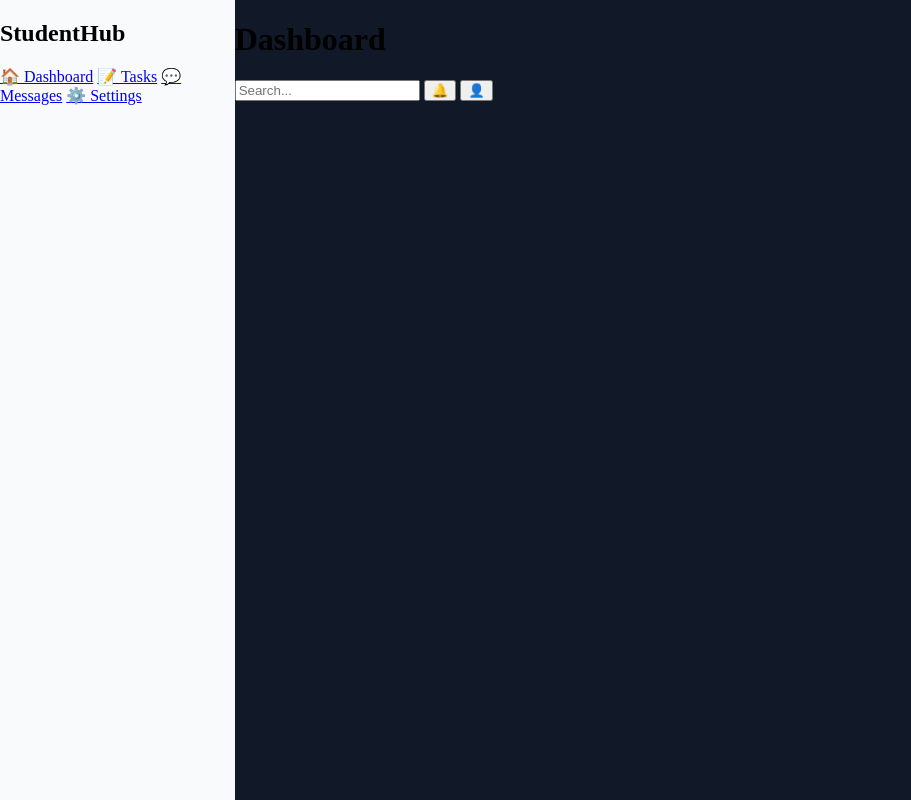
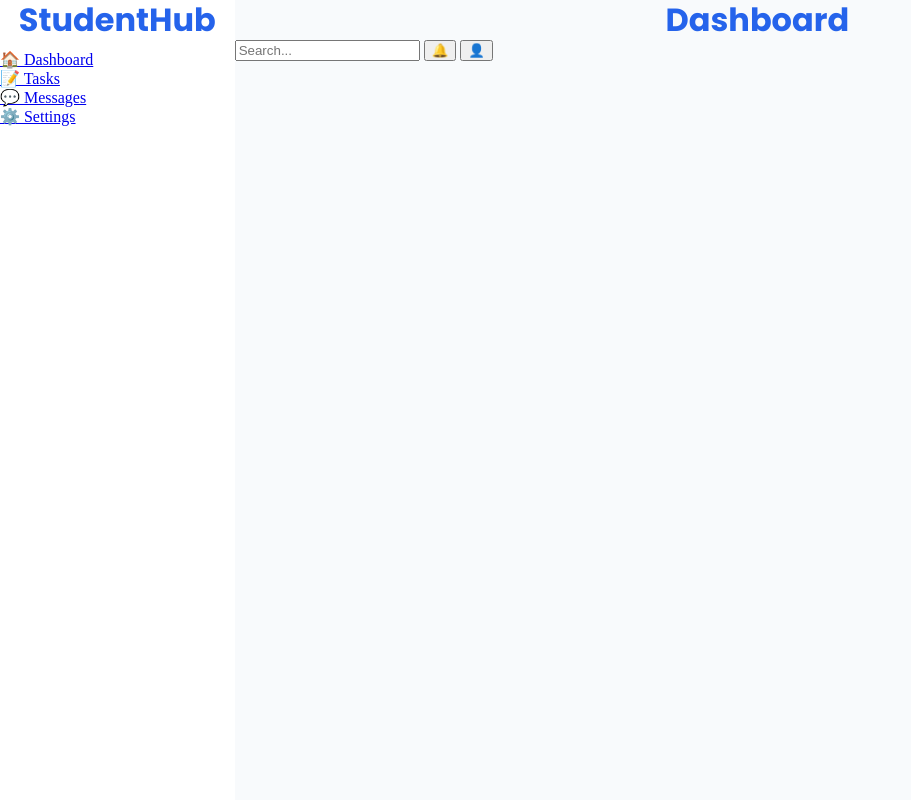
Before and after one commit to Hexline/student-hub, a Python web app: template app/templates/base.html in a window 1280 px wide. Shown: the whole page, without its empty margins (0-911 px from the left). Run offline with Jinja, Linux system fonts and the light colour scheme; the template is opened without the code that fills it, so the values that code supplies are empty.

Commit message:
Initial commit - upload existing project

```diff
--- a/app/static/base.css
+++ b/app/static/base.css
@@ -1,3 +1,5 @@
+@import url('https://fonts.googleapis.com/css2?family=Poppins:ital,wght@0,100;0,200;0,300;0,400;0,500;0,600;0,700;0,800;0,900;1,100;1,200;1,300;1,400;1,500;1,600;1,700;1,800;1,900&display=swap');
+
 :root {
     --primary: #2563EB;
     --accent: #22C55E;
@@ -16,19 +18,47 @@
 }
 
 .sidebar{
+    display: flex;
+    flex-direction: column;
     width: 18.333333333%;
     height: 100vh;
-    background-color: var(--background-default);
+    background-color: var(--background-elevated);
     border-right-color: var(--border-subtle);
 }
 
-.header {
-    width: 81.6666666667%;
+.sidebar-logo {
+    width: 1;
     height: 6.25%;
 }
+
+h1 {
+    font-family: 'Poppins';
+    font-weight: bold;
+    font-size: 32px;
+    line-height: 40px;
+    letter-spacing: -1%;
+    text-align: center;
+    color: var(--primary);
+    margin: 0;
+}
+
+.sidebar-nav {
+    display: flex;
+    flex-direction: column  ;
+}
+
+.header {
+    width: 1;
+    height: 6.25%;
+}
+
 .main-content {
     width: 81.6666666667%;
-    background-color: #111827;
+    background-color: var(--background-default);
+}
+
+nav {
+    width: 100vw;
 }
 
 body {
--- a/app/templates/components/sidebar.html
+++ b/app/templates/components/sidebar.html
@@ -1,6 +1,6 @@
 <aside class="sidebar">
     <div class="sidebar-logo">
-        <h2>StudentHub</h2>
+        <h1>StudentHub</h1>
     </div>
     <nav class="sidebar-nav">
         <a href="/">🏠 Dashboard</a>
```
Also changed, not shown: 1 other file.
